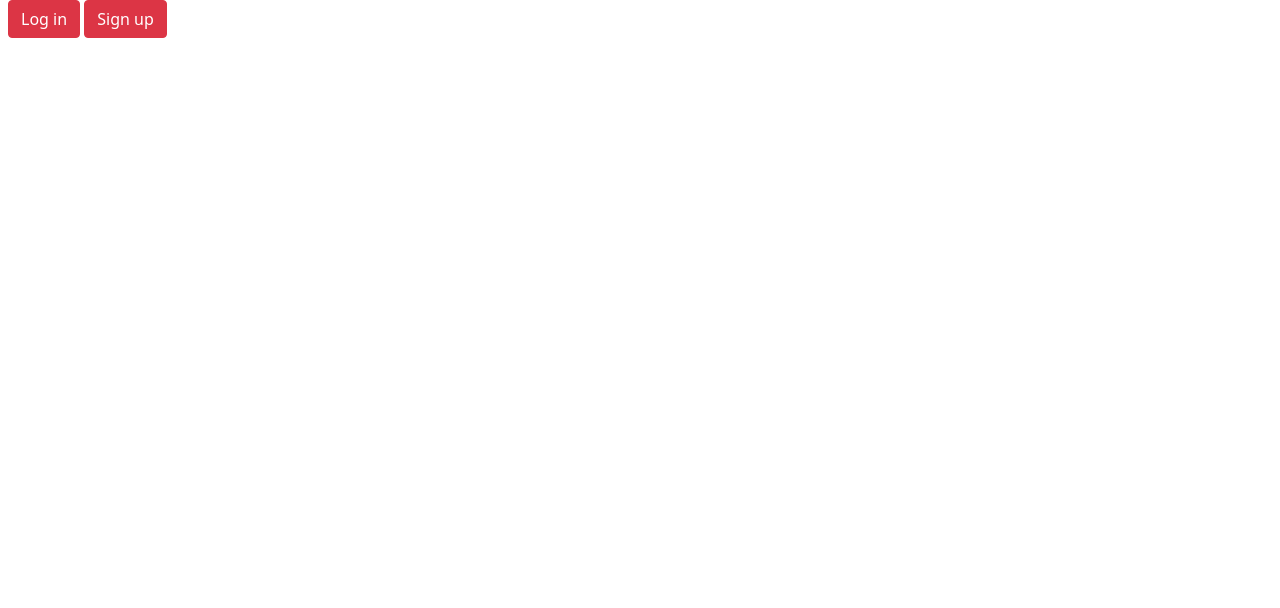
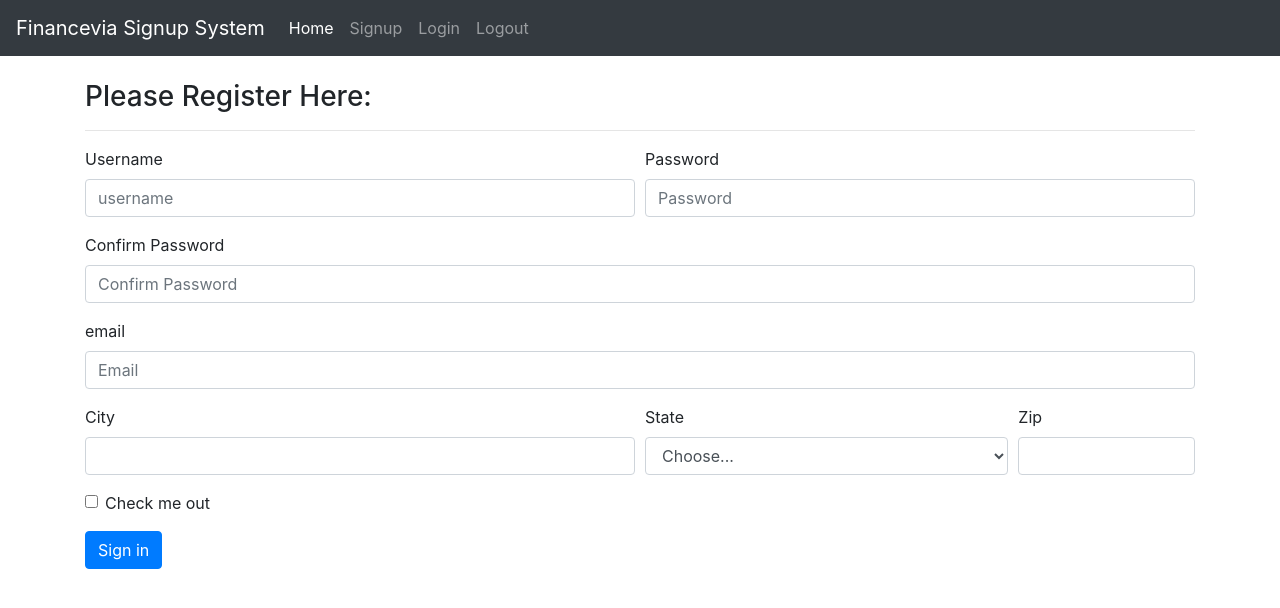
Before and after one commit to omkar1422/Practise, a PHP site: page /register.php in a window 1280 px wide. Shown: the top 608 px of the page. Run offline with PHP 8.4, Linux system fonts and the light colour scheme.

Commit message:
Add files via upload
Code for Sign up

```diff
--- a/register.php
+++ b/register.php
@@ -1,130 +1,215 @@
-<!DOCTYPE html>
-<html lang="en">
-<head>
-    <meta charset="UTF-8">
-    <meta http-equiv="X-UA-Compatible" content="IE=edge">
-    <meta name="viewport" content="width=device-width, initial-scale=1.0">
-    <title>log in</title>
 
-</head>
-<body>
-    <!doctype html>
+
+<?php
+
+error_reporting (E_ALL ^ E_NOTICE);
+require_once "config.php";
+
+// $username = $password = $confirm_password  = "";
+// $username_err = $password_err = $confirm_password_err  = "";
+
+$username = $password = $confirm_password = $email = "";
+$username_err = $password_err = $confirm_password_err = $email_err = "";
+
+    if ($_SERVER['REQUEST_METHOD'] == "POST"){
+
+    // Check if username is empty
+    if(empty(trim($_POST["username"]))){
+        $username_err = "Username cannot be blank";
+    }
+    else{
+        $sql = "SELECT id FROM users WHERE username = ?";
+        $stmt = mysqli_prepare($conn, $sql);
+        // if($stmt)
+        // {
+        //     mysqli_stmt_bind_param($stmt, "s", $param_username);
+
+        //     // Set the value of param username
+        //     $param_username = trim($_POST['username']);
+
+        //     // Try to execute this statement
+        //     if(mysqli_stmt_execute($stmt))
+        //     {
+        //         mysqli_stmt_store_result($stmt);
+        //         if(mysqli_stmt_num_rows($stmt) == 1)
+        //         {
+        //             $username_err = "This username is already taken";
+        //         }
+        //         else{
+        //             $username = trim($_POST['username']);
+        //         }
+        //     }
+        //     else{
+        //         echo "Something went wrong";
+        //     }
+        // }
+    }
+    $username = trim($_POST['username']);
+    // echo "Hello world";
+    // echo $username;
+    // exit(1);
+
+    //mysqli_stmt_close($stmt);
+
+
+    // Check for password
+    if(empty(trim($_POST['password']))){
+    $password_err = "Password cannot be blank";
+    }
+    elseif(strlen(trim($_POST['password'])) < 5){
+        $password_err = "Password cannot be less than 5 characters";
+    }
+    else{
+    $password = trim($_POST['password']);
+    }
+
+    // Check for confirm password field
+    if(trim($_POST['password']) !=  trim($_POST['confirm_password'])){
+    $password_err = "Passwords should match";
+    }
+
+    //check for email
+    if(empty(trim($_POST['email'])))
+    {
+        $email_err = "email cannot be blank";
+    }
+    else
+    {
+        $sql = "SELECT id FROM users WHERE email = ?";
+        $stmt = mysqli_prepare($conn, $sql);
+    }
+    $email = trim($_POST['email']);
+
+
+    // If there were no errors, go ahead and insert into the database
+    if(empty($username_err) && empty($password_err) && empty($confirm_password_err) && empty($email_err))
+    {
+        $sql = "INSERT INTO users (username, password,email) VALUES (?,?,?)";
+        echo "connection failed";
+
+        $stmt = mysqli_prepare($conn, $sql);
+        if ($stmt)
+        {
+            mysqli_stmt_bind_param($stmt, "sss", $param_username, $param_password, $param_email);
+
+            // Set these parameters
+            $param_username = $username;
+            $param_password = password_hash($password, PASSWORD_DEFAULT);
+            $param_email = $email;
+
+            // Try to execute the query
+            if (mysqli_stmt_execute($stmt))
+            {
+                header("location: login.php");
+            }
+            else{
+                 echo "Something went wrong... cannot redirect!";
+            }
+        }
+        //mysqli_stmt_close($stmt);
+    }
+    mysqli_close($conn);
+}
+
+?>
+
+
+
+
+<!doctype html>
 <html lang="en">
   <head>
     <!-- Required meta tags -->
     <meta charset="utf-8">
-    <meta name="viewport" content="width=device-width, initial-scale=1">
+    <meta name="viewport" content="width=device-width, initial-scale=1, shrink-to-fit=no">
 
     <!-- Bootstrap CSS -->
-    <link href="https://cdn.jsdelivr.net/npm/bootstrap@5.0.2/dist/css/bootstrap.min.css" rel="stylesheet" integrity="sha384-EVSTQN3/azprG1Anm3QDgpJLIm9Nao0Yz1ztcQTwFspd3yD65VohhpuuCOmLASjC" crossorigin="anonymous">
+    <link rel="stylesheet" href="https://stackpath.bootstrapcdn.com/bootstrap/4.3.1/css/bootstrap.min.css" integrity="sha384-ggOyR0iXCbMQv3Xipma34MD+dH/1fQ784/j6cY/iJTQUOhcWr7x9JvoRxT2MZw1T" crossorigin="anonymous">
 
-    <title>Log in </title>
+    <title>PHP login system!</title>
   </head>
   <body>
+  <nav class="navbar navbar-expand-lg navbar-dark bg-dark">
+  <a class="navbar-brand" href="#">Financevia Signup System</a>
+  <button class="navbar-toggler" type="button" data-toggle="collapse" data-target="#navbarNavDropdown" aria-controls="navbarNavDropdown" aria-expanded="false" aria-label="Toggle navigation">
+    <span class="navbar-toggler-icon"></span>
+  </button>
+  <div class="collapse navbar-collapse" id="navbarNavDropdown">
+  <ul class="navbar-nav">
+      <li class="nav-item active">
+        <a class="nav-link" href="#">Home <span class="sr-only">(current)</span></a>
+      </li>
+      <li class="nav-item">
+        <a class="nav-link" href="register.php">Signup</a>
+      </li>
+      <li class="nav-item">
+        <a class="nav-link" href="login.php">Login</a>
+      </li>
+      <li class="nav-item">
+        <a class="nav-link" href="logout.php">Logout</a>
+      </li>
 
 
-    <!-- Optional JavaScript; choose one of the two! -->
 
-    <!-- Option 1: Bootstrap Bundle with Popper -->
-    <script src="https://cdn.jsdelivr.net/npm/bootstrap@5.0.2/dist/js/bootstrap.bundle.min.js" integrity="sha384-MrcW6ZMFYlzcLA8Nl+NtUVF0sA7MsXsP1UyJoMp4YLEuNSfAP+JcXn/tWtIaxVXM" crossorigin="anonymous"></script>
+    </ul>
+  </div>
+</nav>
 
-    <!-- Option 2: Separate Popper and Bootstrap JS -->
-    <!--
-    <script src="https://cdn.jsdelivr.net/npm/@popperjs/core@2.9.2/dist/umd/popper.min.js" integrity="sha384-IQsoLXl5PILFhosVNubq5LC7Qb9DXgDA9i+tQ8Zj3iwWAwPtgFTxbJ8NT4GN1R8p" crossorigin="anonymous"></script>
-    <script src="https://cdn.jsdelivr.net/npm/bootstrap@5.0.2/dist/js/bootstrap.min.js" integrity="sha384-cVKIPhGWiC2Al4u+LWgxfKTRIcfu0JTxR+EQDz/bgldoEyl4H0zUF0QKbrJ0EcQF" crossorigin="anonymous"></script>
-
-    -->
-    <div class="mx-2">
-        <button class="btn btn-danger"  data-bs-toggle="modal" data-bs-target="#loginModal">Log in</button>
-
-        <button class="btn btn-danger"  data-bs-toggle="modal" data-bs-target="#signupModal">Sign up</button>
-
-
+<div class="container mt-4">
+<h3>Please Register Here:</h3>
+<hr>
+<form action="register.php" method="post">
+  <div class="form-row">
+    <div class="form-group col-md-6">
+      <label for="inputusername4">Username</label>
+      <input type="text" class="form-control" name="username" id="inputusername4" placeholder="username"  required>
     </div>
-
-    <!-- Button trigger modal -->
-<!-- <button type="button" class="btn btn-primary" data-bs-toggle="modal" data-bs-target="#exampleModal">
-    Launch demo modal
-  </button> -->
-
-  <!--Log in Modal -->
-  <div class="modal fade" id="loginModal" tabindex="-1" aria-labelledby="exampleModalLabel" aria-hidden="true">
-    <div class="modal-dialog">
-      <div class="modal-content">
-        <div class="modal-header">
-          <h5 class="modal-title" id="loginModalLabel">Log in to Finacevea</h5>
-          <button type="button" class="btn-close" data-bs-dismiss="modal" aria-label="Close"></button>
-        </div>
-        <div class="modal-body">
-            <form>
-                <div class="mb-3">
-                  <label for="exampleInputEmail1" class="form-label">Email address</label>
-                  <input type="email" class="form-control" id="exampleInputEmail1" aria-describedby="emailHelp">
-                </div>
-                <div class="mb-3">
-                  <label for="exampleInputPassword1" class="form-label">Password</label>
-                  <input type="password" class="form-control" id="exampleInputPassword1">
-                </div>
-                <div class="mb-3 form-check">
-                  <input type="checkbox" class="form-check-input" id="exampleCheck1">
-                  <label class="form-check-label" for="exampleCheck1">I agree with terms and services</label>
-                </div>
-                <button type="submit" class="btn btn-primary">Submit</button>
-              </form>
-        </div>
-        <div class="modal-footer">
-          <button type="button" class="btn btn-secondary" data-bs-dismiss="modal">Close</button>
-        </div>
-      </div>
+    <div class="form-group col-md-6">
+      <label for="inputPassword4">Password</label>
+      <input type="password" class="form-control" name ="password" id="inputPassword4" placeholder="Password" required>
     </div>
   </div>
-
-
-  <!-- Button trigger modal -->
-<!-- <button type="button" class="btn btn-primary" data-bs-toggle="modal" data-bs-target="#exampleModal">
-    Launch demo modal
-  </button> -->
-
-  <!--  Sign up Modal -->
-  <div class="modal fade" id="signupModal" tabindex="-1" aria-labelledby="exampleModalLabel" aria-hidden="true">
-    <div class="modal-dialog">
-      <div class="modal-content">
-        <div class="modal-header">
-          <h5 class="modal-title" id="signupModalLabel">Create account</h5>
-          <button type="button" class="btn-close" data-bs-dismiss="modal" aria-label="Close"></button>
-        </div>
-        <div class="modal-body">
-            <form>
-                <div class="mb-3">
-
-                    <label for="uexampleInputEmail1" class="form-label">Username</label>
-                    <input type="text" class="form-control" id="uexampleInputEmail1" aria-describedby="emailHelp">
-                  </div>
-                <div class="mb-3">
-
-                  <label for="exampleInputEmail1" class="form-label">Email address</label>
-                  <input type="email" class="form-control" id="exampleInputEmail1" aria-describedby="emailHelp">
-                </div>
-                <div class="mb-3">
-                  <label for="exampleInputPassword1" class="form-label">Password</label>
-                  <input type="password" class="form-control" id="exampleInputPassword1">
-                </div>
-                <div class="mb-3">
-                    <label for="cexampleInputPassword1" class="form-label">Confirm Password</label>
-                    <input type="password" class="form-control" id="cexampleInputPassword1">
-                  </div>
-
-                <button type="submit" class="btn btn-primary">Create account</button>
-              </form>
-        </div>
-        <div class="modal-footer">
-          <button type="button" class="btn btn-secondary" data-bs-dismiss="modal">Close</button>
-        </div>
-      </div>
+  <div class="form-group">
+      <label for="inputPassword4">Confirm Password</label>
+      <input type="password" class="form-control" name ="confirm_password" id="inputPassword" placeholder="Confirm Password" required>
+    </div>
+  <div class="form-group">
+    <label for="inputemail">email</label>
+    <input type="text" class="form-control" name ="email" id="inputemail" placeholder="Email">
+  </div>
+  <div class="form-row">
+    <div class="form-group col-md-6">
+      <label for="inputCity">City</label>
+      <input type="text" class="form-control" id="inputCity">
+    </div>
+    <div class="form-group col-md-4">
+      <label for="inputState">State</label>
+      <select id="inputState" class="form-control">
+        <option selected>Choose...</option>
+        <option>...</option>
+      </select>
+    </div>
+    <div class="form-group col-md-2">
+      <label for="inputZip">Zip</label>
+      <input type="text" class="form-control" id="inputZip">
     </div>
   </div>
+  <div class="form-group">
+    <div class="form-check">
+      <input class="form-check-input" type="checkbox" id="gridCheck">
+      <label class="form-check-label" for="gridCheck">
+        Check me out
+      </label>
+    </div>
+  </div>
+  <button type="submit" class="btn btn-primary">Sign in</button>
+</form>
+</div>
+
+    <!-- Optional JavaScript -->
+    <!-- jQuery first, then Popper.js, then Bootstrap JS -->
+    <script src="https://code.jquery.com/jquery-3.3.1.slim.min.js" integrity="sha384-q8i/X+965DzO0rT7abK41JStQIAqVgRVzpbzo5smXKp4YfRvH+8abtTE1Pi6jizo" crossorigin="anonymous"></script>
+    <script src="https://cdnjs.cloudflare.com/ajax/libs/popper.js/1.14.7/umd/popper.min.js" integrity="sha384-UO2eT0CpHqdSJQ6hJty5KVphtPhzWj9WO1clHTMGa3JDZwrnQq4sF86dIHNDz0W1" crossorigin="anonymous"></script>
+    <script src="https://stackpath.bootstrapcdn.com/bootstrap/4.3.1/js/bootstrap.min.js" integrity="sha384-JjSmVgyd0p3pXB1rRibZUAYoIIy6OrQ6VrjIEaFf/nJGzIxFDsf4x0xIM+B07jRM" crossorigin="anonymous"></script>
   </body>
 </html>
-
-</body>
-</html>
```
